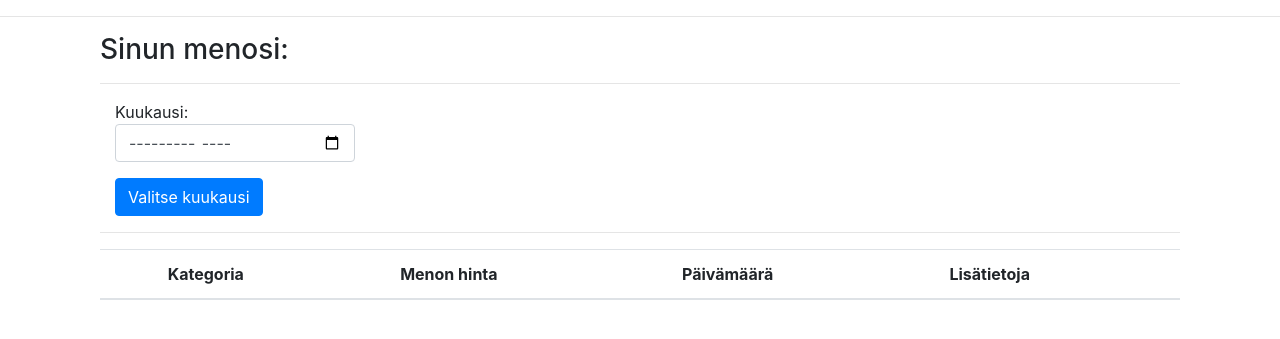
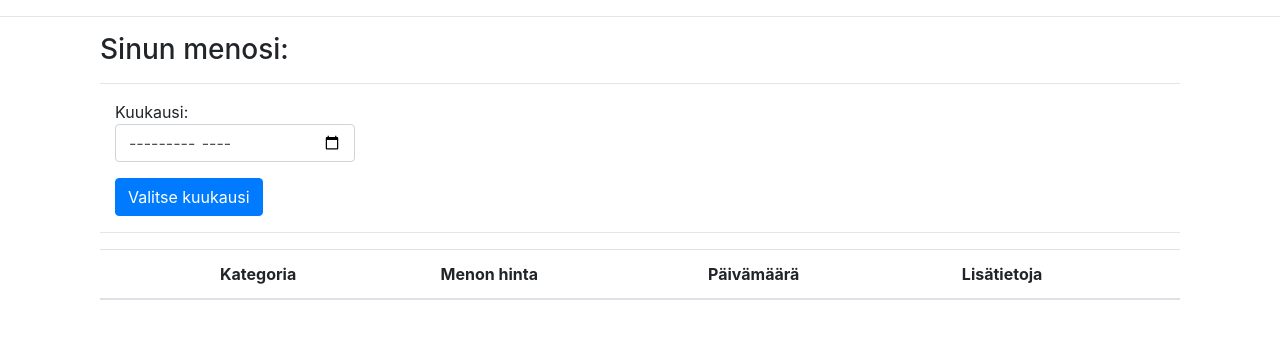
Before and after one commit to Eoyie/Budjetointisovellus, a Flask app: template templates/view_expenses.html in a window 1280 px wide. Shown: the part 56-395 px from the top of the page. Run offline with Flask 3, Linux system fonts and the light colour scheme; the template is opened without the code that fills it, so the values that code supplies are empty; the visitor is signed in with stand-in values (Sample User, id 1); some libraries are stand-ins or nearby versions.

Commit message:
Fixed view tables

```diff
--- a/templates/view_expenses.html
+++ b/templates/view_expenses.html
@@ -36,10 +36,11 @@ tr:nth-child(even) {
          </form>
       </div>
       <hr>
+      <div class="table-responsive">
          <table class="table">
             <thead>
                <tr>
-               <th scope="col"></th>
+                  <th scope="col" style="width:10%"></th>
                   <th scope="col">Kategoria</th>
                   <th scope="col">Menon hinta</th>
                   <th scope="col">Päivämäärä</th>
@@ -66,6 +67,7 @@ tr:nth-child(even) {
             {% endfor %}
             </tbody>
          </table>
+      </div>
       <hr>
    </div>
 </div>
--- a/templates/view_future_expenses.html
+++ b/templates/view_future_expenses.html
@@ -22,6 +22,7 @@ tr:nth-child(even) {
    <div class="col-12">
       <h3>Sinun tulevat menosi:</h3>
       <hr>
+      <div class="table-responsive">
          <table class="table">
             <thead>
                <tr>
@@ -55,6 +56,7 @@ tr:nth-child(even) {
             {% endfor %}
             </tbody>
          </table>
+      </div>
       <hr>
    </div>
 </div>
```
Lines whose indentation alone changed are shown as unchanged.
